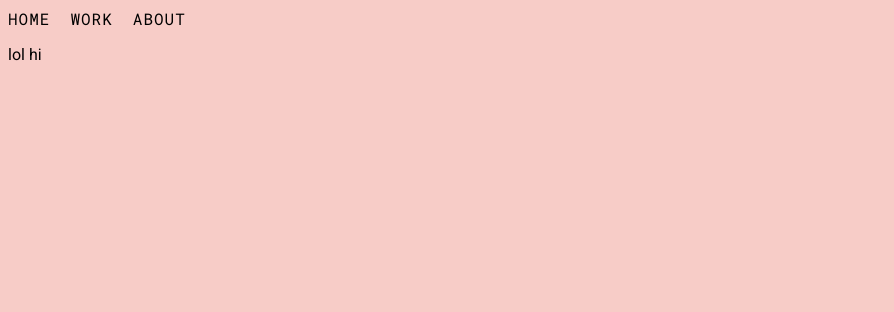
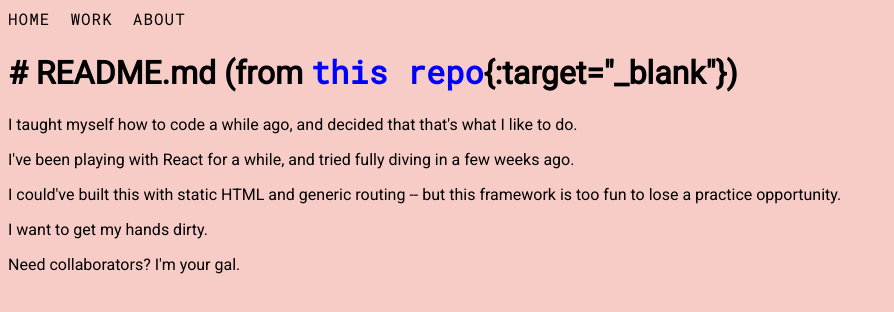
Before and after one commit to esteladiaz/esteladiaz.github.io, a Next.js app: page /about in a window 1280 px wide. Shown: the top 312 px of the page, without its empty margins (0-894 px from the left). Built offline with nearby package versions, Linux system fonts and the light colour scheme.

Commit message:
npm git generic quickpush

```diff
--- a/pages/about.js
+++ b/pages/about.js
@@ -1,7 +1,21 @@
 import Layout from '../comps/MyLayout.js'
+import Markdown from 'react-markdown'
 
 export default () => (
     <Layout>
-       <p>lol hi</p>
+    <div className="markdown">
+      <Markdown source={`
+# # README.md (from [this repo](https://github.com/esteladiaz/esteladiaz.github.io){:target="_blank"})
+ I taught myself how to code a while ago, and decided that that's what I like to do.
+
+ I've been playing with React for a while, and tried fully diving in a few weeks ago.
+
+ I could've built this with static HTML and generic routing -- but this framework is too fun to lose a practice opportunity.
+
+ I want to get my hands dirty.
+
+ Need collaborators? I'm your gal.
+        `}/>
+    </div>
     </Layout>
 )
--- a/pages/work.js
+++ b/pages/work.js
@@ -2,6 +2,6 @@ import Layout from '../comps/MyLayout.js'
 
 export default () => (
     <Layout>
-       <p>werk werk werk werk werk</p>
+       <p>Adding soon!</p>
     </Layout>
 )
```
Also changed, not shown: pages/index.js (+4 -5 lines), 6 other files (tests, documents, lock files or other folders).
